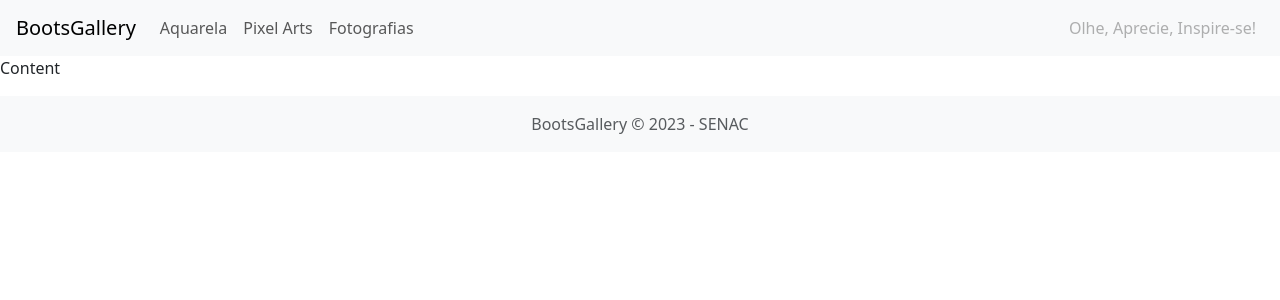
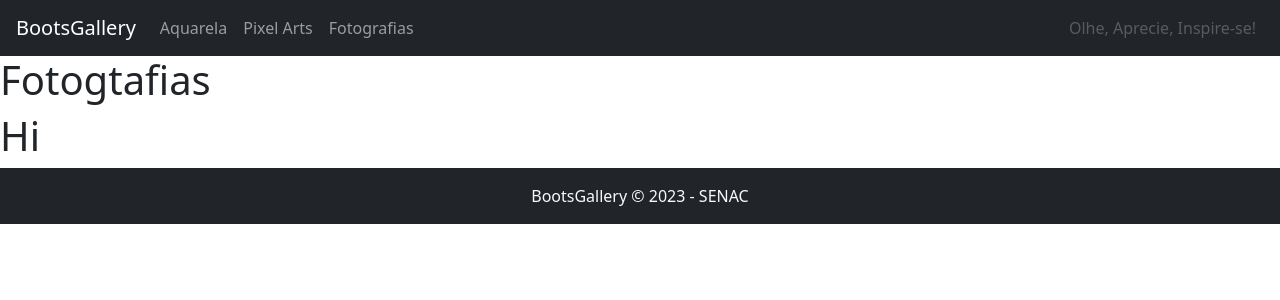
Before and after one commit to vivianeteixeiranahum/Bootsgallery, a React (Create React App) app: page /pics in a window 1280 px wide. Shown: the top 300 px of the page. Built offline with nearby package versions, Linux system fonts and the light colour scheme.

Commit message:
Bugs com o switch, arrumar depois

```diff
--- a/package.json
+++ b/package.json
@@ -10,6 +10,7 @@
     "react": "^18.2.0",
     "react-bootstrap": "^2.9.0",
     "react-dom": "^18.2.0",
+    "react-router-dom": "^6.16.0",
     "react-scripts": "5.0.1",
     "web-vitals": "^2.1.4"
   },
--- a/src/App.css
+++ /dev/null
@@ -1,38 +0,0 @@
-.App {
-  text-align: center;
-}
-
-.App-logo {
-  height: 40vmin;
-  pointer-events: none;
-}
-
-@media (prefers-reduced-motion: no-preference) {
-  .App-logo {
-    animation: App-logo-spin infinite 20s linear;
-  }
-}
-
-.App-header {
-  background-color: #282c34;
-  min-height: 100vh;
-  display: flex;
-  flex-direction: column;
-  align-items: center;
-  justify-content: center;
-  font-size: calc(10px + 2vmin);
-  color: white;
-}
-
-.App-link {
-  color: #61dafb;
-}
-
-@keyframes App-logo-spin {
-  from {
-    transform: rotate(0deg);
-  }
-  to {
-    transform: rotate(360deg);
-  }
-}
--- a/src/App.js
+++ b/src/App.js
@@ -1,14 +1,28 @@
-import './App.css';
+import { BrowserRouter as Router, Switch, Route, Link } from 'react-router-dom';
 import Header from './components/header';
 import Footer from './components/footer';
 
 function App() {
   return (
-    <div>
+    <Router>
       <Header />
-      <p>Content</p>
+      <Switch>
+        <Route exact path="/">
+          <h1>Home</h1>
+        </Route>
+        <Route path="/aquarela">
+          <h1>Aquarela</h1>
+        </Route>
+        <Route path="/pixel">
+          <h1>Pixel Arts</h1>
+        </Route>
+        <Route path="/pics">
+          <h1>Fotogtafias</h1>
+        </Route>
+      </Switch>
+      <h1>Hi</h1>
       <Footer />
-    </div>
+    </Router>
   );
 }
 
--- a/src/components/footer.jsx
+++ b/src/components/footer.jsx
@@ -1,9 +1,8 @@
-import { Container } from "react-bootstrap";
 
 export default function Footer() {
   return (
-    <div className="bg-body-tertiary text-center py-3">
-        <p className="text-muted mb-0 text-danger">BootsGallery &copy; 2023 - SENAC</p>
+    <div className="bg-dark text-center py-3">
+        <p className="mb-0 text-light">BootsGallery &copy; 2023 - SENAC</p>
     </div>
     )
 
--- a/src/components/header.jsx
+++ b/src/components/header.jsx
@@ -3,14 +3,14 @@ import Navbar from 'react-bootstrap/Navbar';
 
 export default function Header() {
   return (
-    <Navbar collapseOnSelect expand="lg" className="bg-body-tertiary px-3">
+    <Navbar collapseOnSelect expand="lg" variant='dark' className="bg-dark px-3">
         <Navbar.Brand href="#home">BootsGallery</Navbar.Brand>
         <Navbar.Toggle aria-controls="responsive-navbar-nav" />
         <Navbar.Collapse id="responsive-navbar-nav">
           <Nav className="flex-grow-1">
-            <Nav.Link href="#features">Aquarela</Nav.Link>
-            <Nav.Link href="#pricing">Pixel Arts</Nav.Link>
-            <Nav.Link href="#pricing">Fotografias</Nav.Link>
+            <Nav.Link href="#aquarela">Aquarela</Nav.Link>
+            <Nav.Link href="#pixel">Pixel Arts</Nav.Link>
+            <Nav.Link href="#pics">Fotografias</Nav.Link>
           </Nav>
           <Nav className='justify-content-end'>
             <Nav.Link disabled>Olhe, Aprecie, Inspire-se!</Nav.Link>
--- a/src/index.css
+++ /dev/null
@@ -1,13 +0,0 @@
-body {
-  margin: 0;
-  font-family: -apple-system, BlinkMacSystemFont, 'Segoe UI', 'Roboto', 'Oxygen',
-    'Ubuntu', 'Cantarell', 'Fira Sans', 'Droid Sans', 'Helvetica Neue',
-    sans-serif;
-  -webkit-font-smoothing: antialiased;
-  -moz-osx-font-smoothing: grayscale;
-}
-
-code {
-  font-family: source-code-pro, Menlo, Monaco, Consolas, 'Courier New',
-    monospace;
-}
--- a/src/index.js
+++ b/src/index.js
@@ -1,6 +1,5 @@
 import React from 'react';
 import ReactDOM from 'react-dom/client';
-import './index.css';
 import App from './App';
 import 'bootstrap/dist/css/bootstrap.min.css';
 
--- /dev/null
+++ b/src/tabs/home.jsx
@@ -0,0 +1,5 @@
+export default function Home() {
+  <>
+  <h1>Home</h1>
+  </>
+}
```
Also changed, not shown: src/tabs/aquarela.jsx (added), src/tabs/pics.jsx (added), src/tabs/pixel.jsx (added), 1 other file (tests, documents, lock files or other folders).
